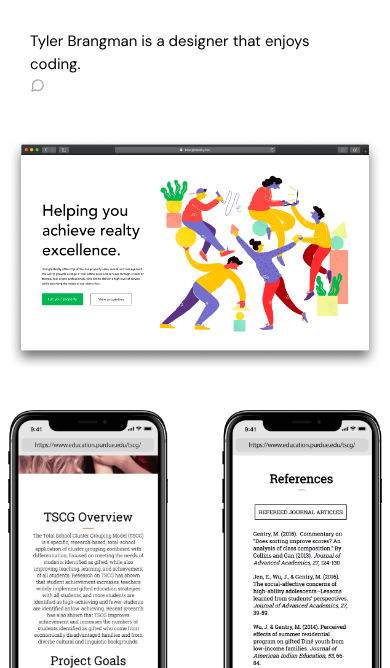
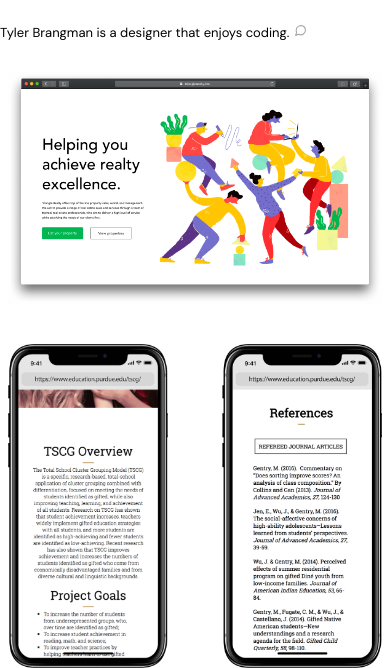
Before and after one commit to tbrangman/tbrangman.github.io, a Jekyll site: the page built from index.html, in a window 390 px wide. Shown: the top 668 px of the page. Built offline with Jekyll 4.4.1, drawn with Linux system fonts in a browser that asks for light colours; nearby versions of some CDN libraries; grey boxes are pictures that could not be loaded.

Commit message:
Update main.scss

```diff
--- a/css/main.scss
+++ b/css/main.scss
@@ -135,3 +135,28 @@
   	}
   }
 }
+
+/* Media Query Mobile */
+@media only screen and (max-width: 400px) {
+
+  .header {
+  	padding: 20px 0;
+
+  	.name {
+  		font-size: 13px;
+  	}
+
+  	a {
+  		svg {
+  			height: 13px;
+  			width: 13px;
+  		}
+  	}
+  }
+
+  .projectContainer {
+  	.column {
+  		padding: 20px;
+  	}
+  }
+}
```
